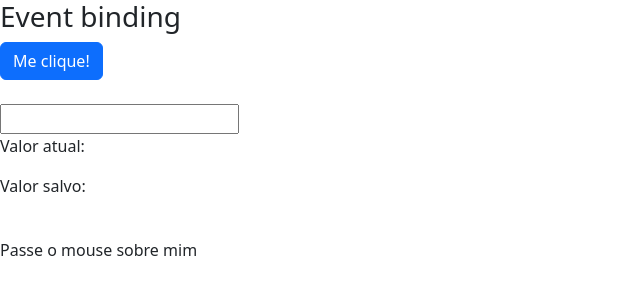
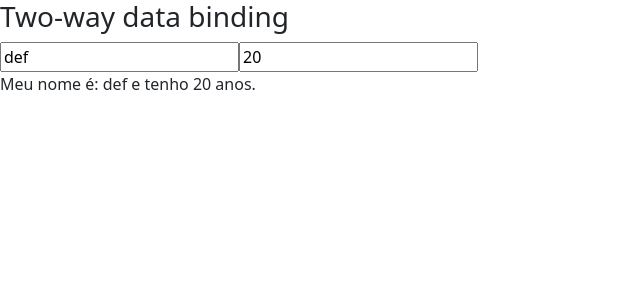
Before and after one commit to johnbom1/curso-angular-loiane, an Angular app in the folder data-binding/: page / in a window 1280 px wide. Shown: the top 300 px of the page, without its empty margins (0-640 px from the left). Built offline with nearby package versions, Linux system fonts and the light colour scheme.

Commit message:
aulta 12 - two-way data binding

```diff
--- a/data-binding/src/app/app.module.ts
+++ b/data-binding/src/app/app.module.ts
@@ -1,9 +1,11 @@
 import { NgModule } from '@angular/core';
 import { BrowserModule } from '@angular/platform-browser';
+import { FormsModule } from '@angular/forms';
 
 import { AppRoutingModule } from './app-routing.module';
 import { AppComponent } from './app.component';
 import { DataBindingComponent } from './data-binding/data-binding.component';
+import { MeuFormModule } from './meu-form/meu-form.module';
 
 @NgModule({
   declarations: [
@@ -12,7 +14,9 @@
   ],
   imports: [
     BrowserModule,
-    AppRoutingModule
+    AppRoutingModule,
+    FormsModule,
+    MeuFormModule
   ],
   providers: [],
   bootstrap: [AppComponent]
--- a/data-binding/src/app/data-binding/data-binding.component.html
+++ b/data-binding/src/app/data-binding/data-binding.component.html
@@ -51,7 +51,7 @@
   </article> -->
 <!-- </section> -->
 
-<section class="event-binding">
+<!-- <section class="event-binding">
   <article>
     <h3>Event binding</h3>
       <div>
@@ -78,4 +78,20 @@
       </div>
   </article>
 
-</section>
+</section> -->
+
+
+<!-- <section class="two-way-binding">
+  <article>
+    <h3>Two-way data binding</h3>
+    <div>
+      <input type="text" [(ngModel)]="pessoa.nome">
+      <input type="text" [(ngModel)]="pessoa.idade">
+      <p>Meu nome é: {{ pessoa.nome }} e tenho {{ pessoa.idade }} anos.</p>
+
+    </div>
+  </article>
+
+</section> -->
+
+<app-meu-form></app-meu-form>
--- a/data-binding/src/app/data-binding/data-binding.component.ts
+++ b/data-binding/src/app/data-binding/data-binding.component.ts
@@ -20,7 +20,10 @@
   isMouseOver: boolean = false;
 
   cursoAngular: boolean = true;
-  urlImagem = "https://img.freepik.com/fotos-gratis/caminho-no-meio-de-edificios-sob-um-ceu-escuro-no-japao_181624-43078.jpg?w=900&t=st=1666122763~exp=1666123363~hmac=4dff9a43f1efd0d6f8b3b41f958c262557166538ffb75dee7a37a879333b17cb"
+  urlImagem = "https://img.freepik.com/fotos-gratis/caminho-no-meio-de-edificios-sob-um-ceu-escuro-no-japao_181624-43078.jpg?w=900&t=st=1666122763~exp=1666123363~hmac=4dff9a43f1efd0d6f8b3b41f958c262557166538ffb75dee7a37a879333b17cb";
+
+
+
 
   getCurtirCurso(){
     return true;
--- /dev/null
+++ b/data-binding/src/app/meu-form/meu-form.component.html
@@ -0,0 +1,12 @@
+<section class="two-way-binding">
+    <article>
+      <h3>Two-way data binding</h3>
+      <div>
+        <input type="text" [(ngModel)]="pessoa.nome">
+        <input type="text" [(ngModel)]="pessoa.idade">
+        <p>Meu nome é: {{ pessoa.nome }} e tenho {{ pessoa.idade }} anos.</p>
+
+      </div>
+    </article>
+
+  </section>
--- /dev/null
+++ b/data-binding/src/app/meu-form/meu-form.component.ts
@@ -0,0 +1,22 @@
+import { Component, OnInit } from '@angular/core';
+
+@Component({
+  selector: 'app-meu-form',
+  templateUrl: './meu-form.component.html',
+  styleUrls: ['./meu-form.component.css']
+})
+export class MeuFormComponent implements OnInit {
+
+  nome: string = "abc";
+
+  pessoa: any = {
+    nome: 'def',
+    idade: 20
+  }
+
+  constructor() { }
+
+  ngOnInit(): void {
+  }
+
+}
```
Also changed, not shown: data-binding/src/app/meu-form/meu-form.module.ts (added, +20 -0 lines), data-binding/src/app/meu-form/meu-form.component.css (added), 1 other file (tests, documents, lock files or other folders).
